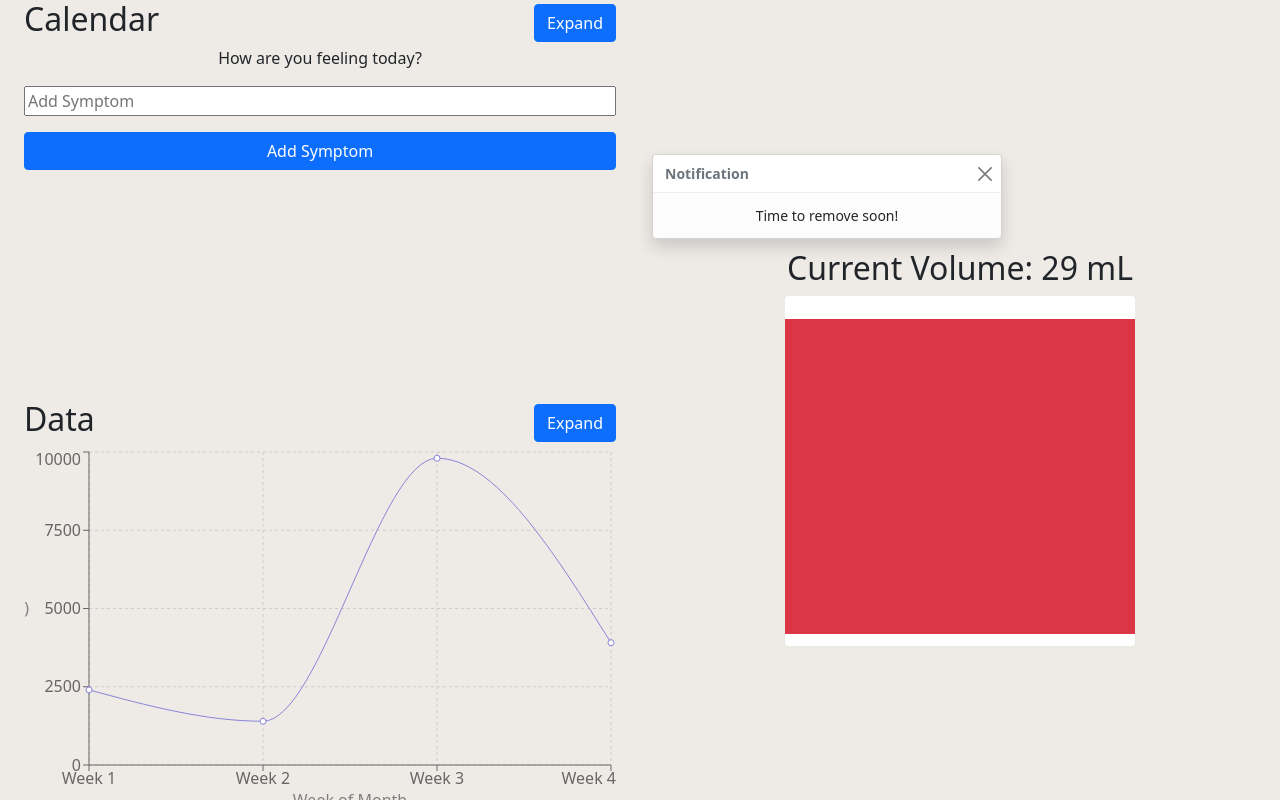
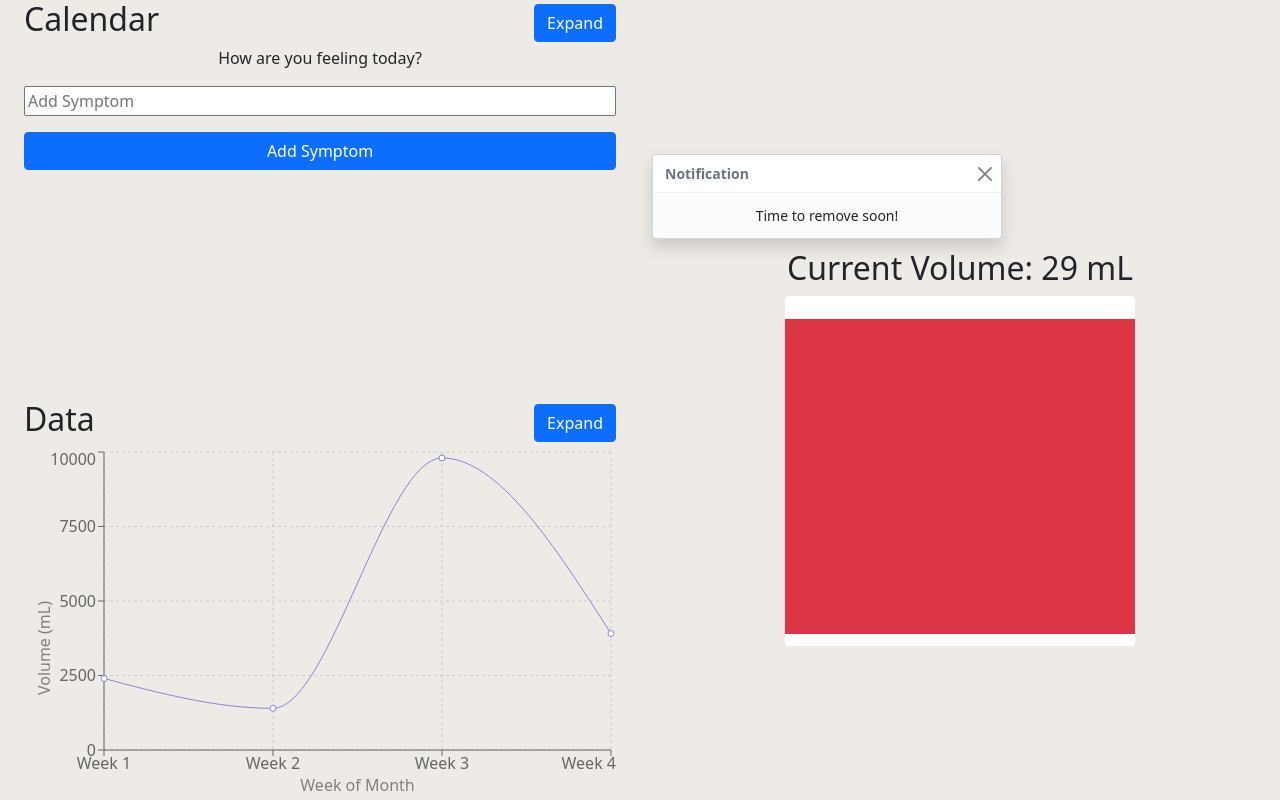
Before and after one commit to hecrabbs/smart-menstrual-cup-app, a React (Create React App) app: page / in a window 1280 px wide. Built offline with nearby package versions, Linux system fonts and the light colour scheme.

Commit message:
Fixed graph margins

```diff
--- a/src/App.js
+++ b/src/App.js
@@ -138,13 +138,13 @@ function App() {
     ];
     return(
       <ResponsiveContainer>
-        <LineChart data={data}>
+        <LineChart data={data} margin={{ top: 5, right: 5, left: 20, bottom: 20 }}>
         <CartesianGrid strokeDasharray="3 3" />
             <XAxis dataKey="name">
               <Label value = "Week of Month" offset = {0} position = "bottom" />
               </XAxis>
             <YAxis>
-            <Label value = "Volume (mL)" offset = {0} position = "left" />
+            <Label value = "Volume (mL)" offset = {0} position = "left" angle="-90"/>
             </YAxis>
             <Tooltip />
             <Line type="monotone" dataKey="pv" stroke="#8884d8" />
@@ -182,9 +182,8 @@ function App() {
                 <Stack direction="horizontal" gap={3}>
                   <h2>Calendar</h2>
                   <Button className="ms-auto" onClick={() => setShowCalendar(true)}>Expand</Button>
-
-                 </Stack>
-  <Stack gap={3}>
+                </Stack>
+                <Stack gap={3}>
                 <div>How are you feeling today?</div>
                 <input type="text" placeholder ="Add Symptom" value={newSymptom.title} onChange={(e) => setNewSymptom({...newSymptom, title: e.target.value})}/>
                 <Button onClick={() => {
```
Also changed, not shown: src/Style.css (line endings or trailing spaces), 1 other file (tests, documents, lock files or other folders).
